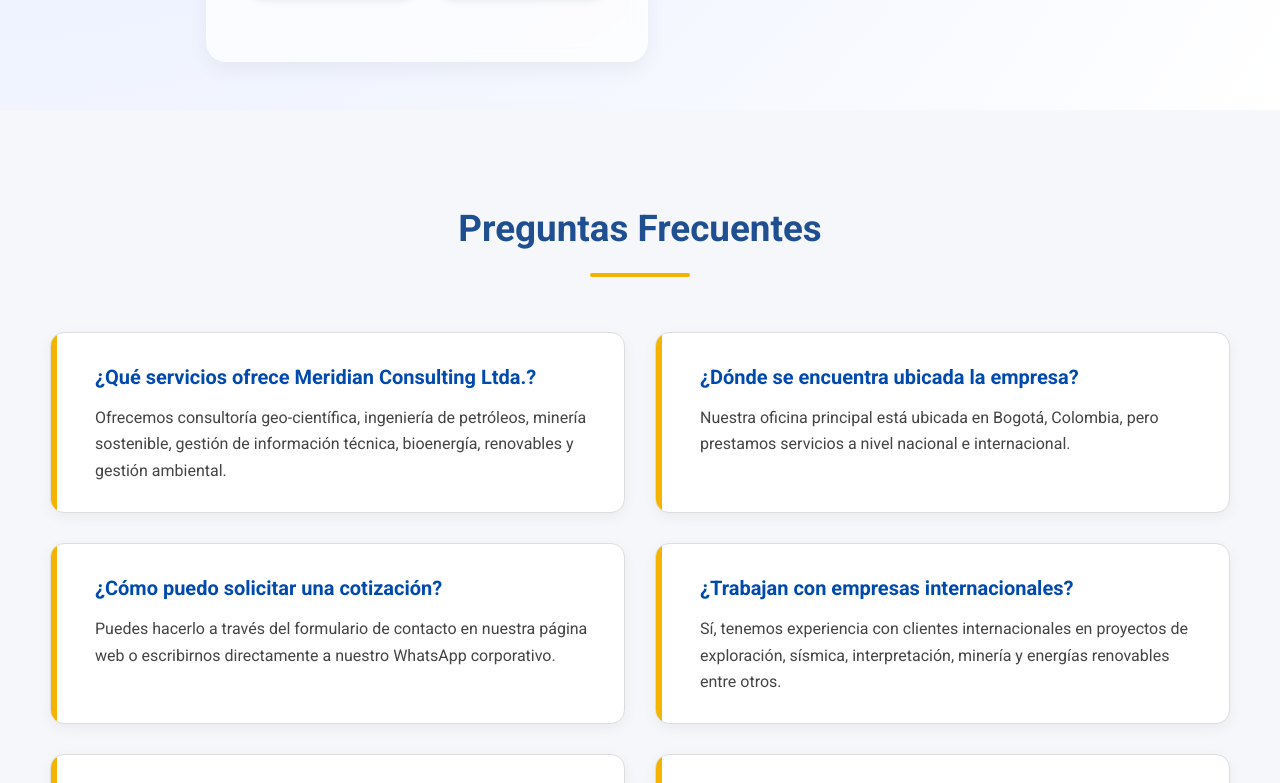
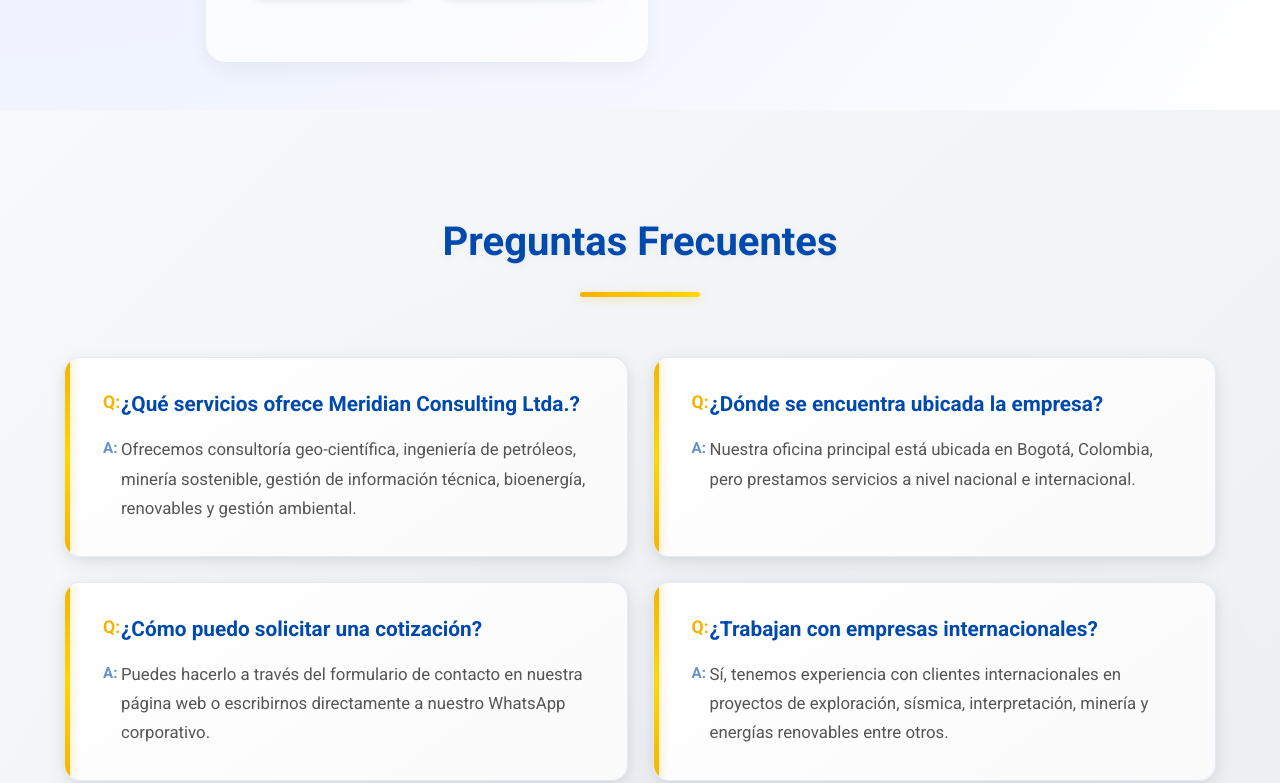
Before and after one commit to MeridianConsulting/Web, a React (Create React App) app in the folder frontend/: page / in a window 1280 px wide. Shown: the part 3157-3940 px from the top of the page. Built offline with nearby package versions, Linux system fonts and the light colour scheme.

Commit message:
preguntas frecuentes

```diff
--- a/frontend/src/pages/Home.js
+++ b/frontend/src/pages/Home.js
@@ -333,6 +333,8 @@
         <h3 className="service-title">Consultoría Geo-científica</h3>
         <p className="service-description">
           Estudios geológicos especializados y modelado de reservorios para optimizar la exploración.
+          Incluimos análisis estructural, caracterización de yacimientos, evaluación de recursos y
+          modelamiento geológico 3D para maximizar la eficiencia en la extracción de recursos.
         </p>
       </div>
 
@@ -343,6 +345,8 @@
         <h3 className="service-title">Ingeniería de Petróleos</h3>
         <p className="service-description">
           Optimización de procesos de perforación y producción para maximizar el rendimiento.
+          Ofrecemos control operativo de pozos, diseño de completaciones, ingeniería de yacimientos
+          y evaluación técnica de proyectos para garantizar operaciones eficientes y seguras.
         </p>
       </div>
 
@@ -353,6 +357,8 @@
         <h3 className="service-title">Consultoría para Minería</h3>
         <p className="service-description">
           Planificación y supervisión de operaciones mineras con enfoque en sostenibilidad.
+          Desarrollamos estudios de viabilidad, diseño de minas, gestión de recursos minerales
+          y auditorías técnicas para asegurar prácticas mineras responsables y rentables.
         </p>
       </div>
 
@@ -363,6 +369,8 @@
         <h3 className="service-title">Gestión de Información Técnica</h3>
         <p className="service-description">
           Manejo y análisis de datos geofísicos y de producción para toma de decisiones.
+          Implementamos sistemas de gestión de información, análisis estadístico avanzado,
+          visualización de datos y dashboards ejecutivos para optimizar la gestión operativa.
         </p>
       </div>
 
@@ -373,6 +381,8 @@
         <h3 className="service-title">Bioenergía y Renovables</h3>
         <p className="service-description">
           Desarrollo de proyectos de biocombustibles y energías limpias para un futuro sostenible.
+          Evaluamos proyectos de energía renovable, análisis de viabilidad técnica y económica,
+          y asesoría en la transición hacia fuentes de energía más sostenibles y eficientes.
         </p>
       </div>
 
@@ -383,6 +393,8 @@
         <h3 className="service-title">Gestión Ambiental</h3>
         <p className="service-description">
           Análisis de impacto ambiental y desarrollo de estrategias de mitigación efectivas.
+          Realizamos estudios de impacto ambiental, planes de manejo, monitoreo de ecosistemas
+          y gestión de residuos para cumplir con normativas y promover prácticas sostenibles.
         </p>
       </div>
     </div>
--- a/frontend/src/styles/styles.css
+++ b/frontend/src/styles/styles.css
@@ -3243,62 +3243,99 @@
 
 /* ==================== PREGUNTAS FRECUENTES ==================== */
 .faq {
-  padding: 90px 50px;
-  background: #f5f7fb;
+  padding: 100px 5%;
+  background: linear-gradient(135deg, #f8f9fa 0%, #e9ecef 100%);
+  position: relative;
+  overflow: hidden;
+}
+
+.faq::before {
+  content: '';
+  position: absolute;
+  top: 0;
+  left: 0;
+  right: 0;
+  bottom: 0;
+  background: radial-gradient(circle at 50% 50%, rgba(0, 74, 173, 0.03) 0%, transparent 70%);
+  pointer-events: none;
 }
 
 .faq h2 {
-  font-size: 2.3rem;
+  font-size: 2.5rem;
   font-weight: 800;
   text-align: center;
-  margin-bottom: 55px;
-  color: #1f4f91; /* azul institucional */
-  transition: text-shadow 0.3s ease, color 0.3s ease;
-  position: relative;
-}
-
-/* ✅ Glow solo al hover */
+  margin-bottom: 60px;
+  color: #004aad;
+  transition: all 0.3s ease;
+  position: relative;
+  z-index: 1;
+  text-shadow: 0 2px 10px rgba(0, 0, 0, 0.05);
+}
+
 .faq h2:hover {
-  color: #004aad; /* azul más fuerte */
-  text-shadow: 0 0 6px rgba(0, 136, 255, 0.7),
-               0 0 12px rgba(0, 136, 255, 0.5),
-               0 0 18px rgba(0, 136, 255, 0.3);
+  color: #003d8f;
+  transform: scale(1.02);
 }
 
 .faq h2::after {
   content: "";
   display: block;
-  width: 100px;
-  height: 4px;
-  background: #f5b301;
-  margin: 14px auto 0;
+  width: 120px;
+  height: 5px;
+  background: linear-gradient(90deg, #f5b301 0%, #ffd700 100%);
+  margin: 18px auto 0;
   border-radius: 3px;
+  box-shadow: 0 2px 8px rgba(245, 179, 1, 0.3);
 }
 
 .faq-list {
-  max-width: 1250px; /* ✅ ocupa más espacio lateral */
+  max-width: 1300px;
   margin: 0 auto;
   display: grid;
   grid-template-columns: repeat(2, 1fr);
-  gap: 30px;
+  gap: 25px;
+  position: relative;
+  z-index: 1;
 }
 
 /* Estilos de cada tarjeta */
 .faq-item {
-  background: #fff;
-  border: 1px solid #ddd;
-  border-radius: 14px;
-  padding: 28px 34px;
-  transition: all 0.3s ease;
-  box-shadow: 0 4px 14px rgba(0, 0, 0, 0.05);
+  background: linear-gradient(145deg, #ffffff 0%, #fafafa 100%);
+  border: 1px solid rgba(0, 74, 173, 0.1);
+  border-radius: 16px;
+  padding: 32px 38px;
+  transition: all 0.4s cubic-bezier(0.175, 0.885, 0.32, 1.275);
+  box-shadow:
+    0 6px 20px rgba(0, 0, 0, 0.08),
+    0 2px 8px rgba(0, 0, 0, 0.04);
   position: relative;
   overflow: hidden;
 }
 
+.faq-item::after {
+  content: '';
+  position: absolute;
+  top: 0;
+  left: 0;
+  right: 0;
+  height: 4px;
+  background: linear-gradient(90deg, #004aad 0%, #0066cc 50%, #004aad 100%);
+  transform: scaleX(0);
+  transform-origin: left;
+  transition: transform 0.4s ease;
+}
+
+.faq-item:hover::after {
+  transform: scaleX(1);
+}
+
 .faq-item:hover {
-  transform: translateY(-5px);
+  transform: translateY(-8px);
   border-color: #004aad;
-  box-shadow: 0 6px 18px rgba(0, 0, 0, 0.12);
+  box-shadow:
+    0 12px 30px rgba(0, 74, 173, 0.15),
+    0 6px 20px rgba(0, 0, 0, 0.1);
+  background: linear-gradient(145deg, #ffffff 0%, #ffffff 100%);
 }
 
 /* Efecto visual dorado a la izquierda */
@@ -3307,28 +3344,61 @@
   position: absolute;
   top: 0;
   left: 0;
-  width: 6px;
+  width: 5px;
   height: 100%;
-  background: #f5b301;
-  border-top-left-radius: 14px;
-  border-bottom-left-radius: 14px;
+  background: linear-gradient(180deg, #f5b301 0%, #ffd700 50%, #f5b301 100%);
+  border-top-left-radius: 16px;
+  border-bottom-left-radius: 16px;
+  box-shadow: 2px 0 8px rgba(245, 179, 1, 0.3);
 }
 
 /* Títulos de preguntas */
 .faq-question {
-  font-size: 1.25rem;
+  font-size: 1.3rem;
   font-weight: 700;
   color: #004aad;
-  margin-bottom: 12px;
-  padding-left: 10px;
+  margin-bottom: 16px;
+  padding-left: 18px;
+  line-height: 1.4;
+  position: relative;
+  transition: color 0.3s ease;
+}
+
+.faq-item:hover .faq-question {
+  color: #003d8f;
+}
+
+.faq-question::before {
+  content: 'Q:';
+  position: absolute;
+  left: 0;
+  color: #f5b301;
+  font-weight: 800;
+  font-size: 1.1rem;
 }
 
 /* Respuestas */
 .faq-answer {
-  font-size: 1rem;
+  font-size: 1.05rem;
+  color: #555;
+  line-height: 1.75;
+  padding-left: 18px;
+  position: relative;
+  transition: color 0.3s ease;
+}
+
+.faq-item:hover .faq-answer {
   color: #444;
-  line-height: 1.65;
-  padding-left: 10px;
+}
+
+.faq-answer::before {
+  content: 'A:';
+  position: absolute;
+  left: 0;
+  color: #004aad;
+  font-weight: 700;
+  font-size: 0.95rem;
+  opacity: 0.6;
 }
 
 /* ==================== RESPONSIVE ==================== */
@@ -3336,35 +3406,72 @@
 /* Tablets */
 @media (max-width: 992px) {
   .faq {
-    padding: 70px 30px;
+    padding: 80px 4%;
   }
 
   .faq-list {
-    grid-template-columns: 1fr; /* ✅ una columna en tablet */
-    max-width: 800px;
+    grid-template-columns: 1fr;
+    max-width: 900px;
+    gap: 20px;
   }
 
   .faq h2 {
-    font-size: 2rem;
+    font-size: 2.2rem;
+    margin-bottom: 50px;
+  }
+
+  .faq-item {
+    padding: 28px 30px;
+  }
+
+  .faq-question {
+    font-size: 1.2rem;
   }
 }
 
 /* Móviles */
 @media (max-width: 600px) {
   .faq {
-    padding: 50px 18px;
+    padding: 60px 3%;
+  }
+
+  .faq h2 {
+    font-size: 1.9rem;
+    margin-bottom: 40px;
+  }
+
+  .faq h2::after {
+    width: 80px;
+    height: 4px;
   }
 
   .faq-item {
-    padding: 20px 22px;
+    padding: 24px 20px;
+    border-radius: 12px;
+  }
+
+  .faq-item::before {
+    width: 4px;
   }
 
   .faq-question {
     font-size: 1.1rem;
+    padding-left: 16px;
+    margin-bottom: 14px;
+  }
+
+  .faq-question::before {
+    font-size: 1rem;
   }
 
   .faq-answer {
-    font-size: 0.95rem;
+    font-size: 1rem;
+    padding-left: 16px;
+    line-height: 1.7;
+  }
+
+  .faq-answer::before {
+    font-size: 0.9rem;
   }
 }
 
```
